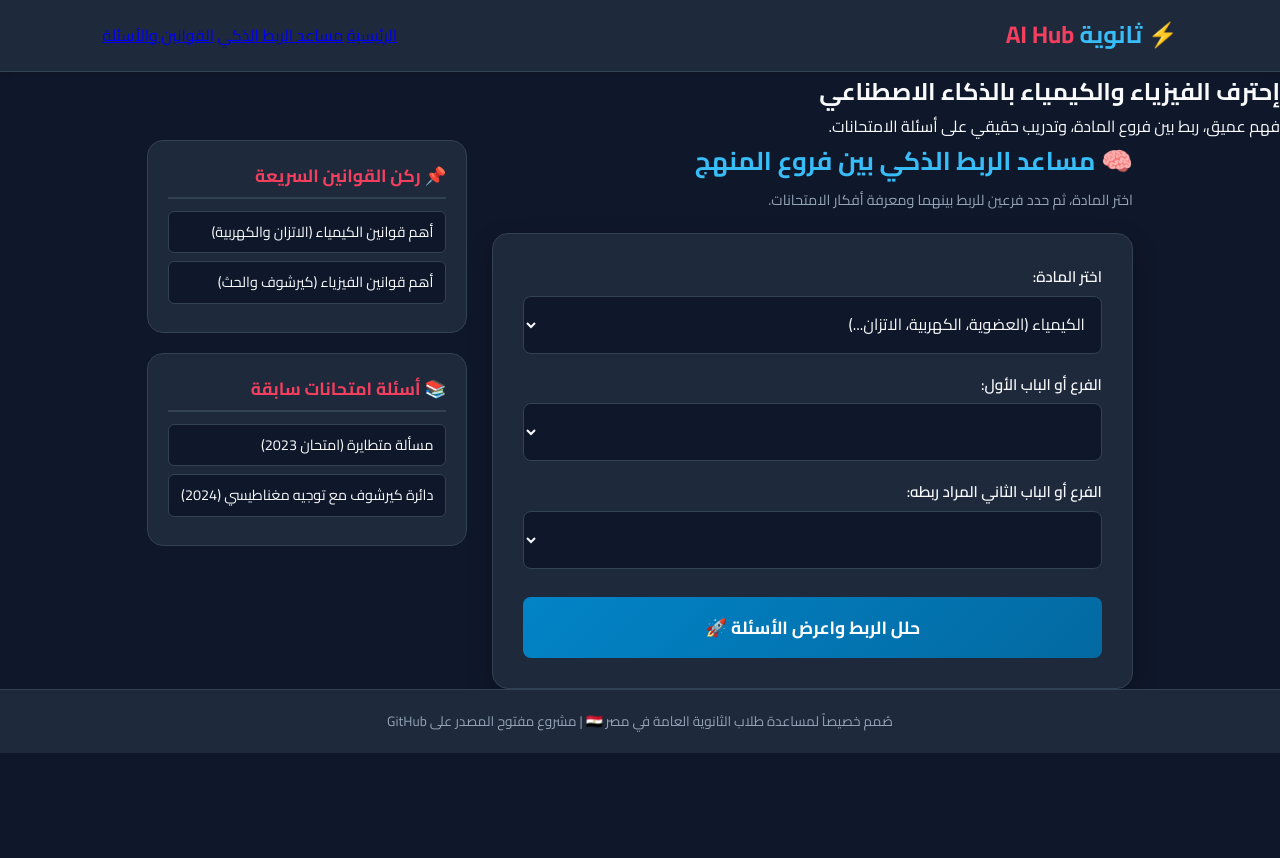
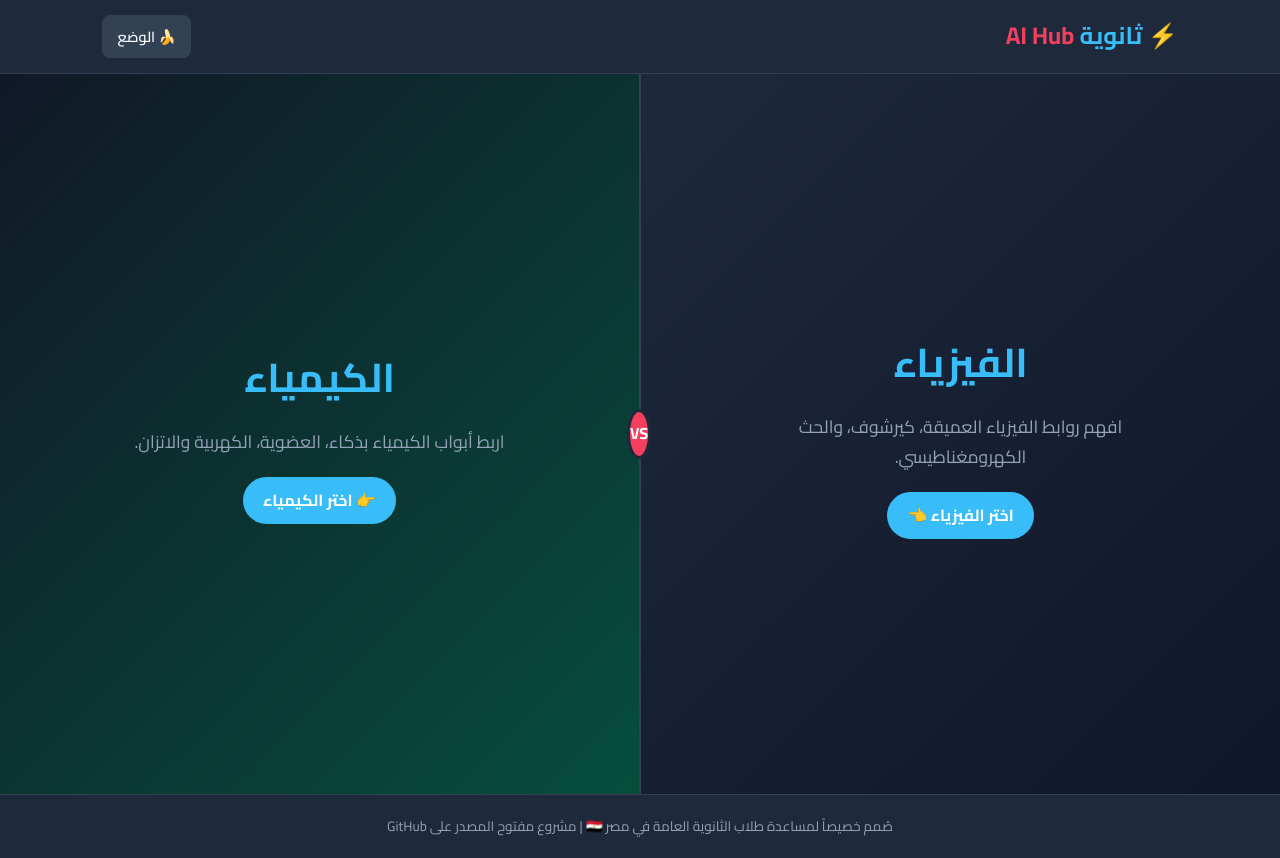
Before and after one commit to OPC-BOY/the_project, a plain HTML site: page index.html in a window 1280 px wide. Before the commit the page ends 800 px from the top, so only its background shows below. Drawn offline with Linux system fonts and the light colour scheme.

Commit message:
index.html

```diff
--- a/index.html
+++ b/index.html
@@ -3,91 +3,91 @@
 <head>
     <meta charset="UTF-8">
     <meta name="viewport" content="width=device-width, initial-scale=1.0">
-    <title>منصة الفيزياء والكيمياء الذكية | الثانوية العامة</title>
+    <title>ثانوية AI Hub | منصة الفيزياء والكيمياء</title>
     <link rel="stylesheet" href="style.css">
     <link href="https://fonts.googleapis.com/css2?family=Cairo:wght@400;600;700&display=swap" rel="stylesheet">
 </head>
-<body>
+<body class="dark-mode">
 
+    <!-- شريط التنقل العلوي -->
     <header class="navbar">
         <div class="logo">⚡ ثانوية <span>AI Hub</span></div>
-        <nav>
-            <a href="#home" class="active">الرئيسية</a>
-            <a href="#linker">مساعد الربط الذكي</a>
-            <a href="#resources">القوانين والأسئلة</a>
-        </nav>
+        <div class="nav-controls">
+            <button id="themeToggle" class="theme-btn" title="تبديل الوضع (دارك/لايت)">🍌 الوضع</button>
+            <button id="backHomeBtn" class="home-btn hidden">الرئيسية (اختيار المادة)</button>
+        </div>
     </header>
 
-    <section id="home" class="hero">
-        <h1>إحترف الفيزياء والكيمياء بالذكاء الاصطناعي</h1>
-        <p>فهم عميق، ربط بين فروع المادة، وتدريب حقيقي على أسئلة الامتحانات.</p>
+    <!-- الشاشة الرئيسية: تقسيم الشاشة (Split Screen) كما رسمتها -->
+    <section id="splitScreen" class="split-screen">
+        <div class="side-card phys-side" onclick="selectSubject('phys')">
+            <div class="card-content">
+                <h2>الفيزياء</h2>
+                <p>افهم روابط الفيزياء العميقة، كيرشوف، والحث الكهرومغناطيسي.</p>
+                <span class="select-badge">اختر الفيزياء 👈</span>
+            </div>
+        </div>
+        <div class="divider-line">
+            <span class="vs-circle">VS</span>
+        </div>
+        <div class="side-card chem-side" onclick="selectSubject('chem')">
+            <div class="card-content">
+                <h2>الكيمياء</h2>
+                <p>اربط أبواب الكيمياء بذكاء، العضوية، الكهربية والاتزان.</p>
+                <span class="select-badge">👉 اختر الكيمياء</span>
+            </div>
+        </div>
     </section>
 
-    <!-- الهيكل الرئيسي للموقع: محتوى أساسي + خانة جانبية (Sidebar) -->
+    <!-- بيئة العمل الداخلية (Workspace) - تظهر بعد اختيار المادة -->
+    <div id="workspace" class="workspace hidden">
         <div class="main-layout container">
 
-        <!-- المحتوى الرئيسي (أداة الربط الذكي) -->
+            <!-- المحتوى الرئيسي (أداة الربط والمسائل) -->
             <main class="content-area">
-            <section id="linker" class="ai-linker-section">
-                <h2>🧠 مساعد الربط الذكي بين فروع المنهج</h2>
-                <p class="section-desc">اختر المادة، ثم حدد فرعين للربط بينهما ومعرفة أفكار الامتحانات.</p>
+                <section class="ai-linker-section">
+                    <h2 id="workspaceTitle">مساعد الربط الذكي</h2>
+                    <p class="section-desc">حدد فرعين من المنهج واستخرج نقطة التقاطع وأسئلة الامتحانات الرسمية.</p>
 
                     <div class="linker-card">
-                    <!-- اختيار المادة -->
                         <div class="input-group">
-                        <label for="subjectSelect">اختر المادة:</label>
-                        <select id="subjectSelect">
-                            <option value="chem">الكيمياء (العضوية، الكهربية، الاتزان...)</option>
-                            <option value="phys">الفيزياء (الكهربية، الحديثة، الحث...)</option>
-                        </select>
+                            <label for="branch1">الباب أو الفرع الأول:</label>
+                            <select id="branch1"></select>
                         </div>
 
-                    <!-- الفرع الأول -->
                         <div class="input-group">
-                        <label for="branch1">الفرع أو الباب الأول:</label>
-                        <select id="branch1">
-                            <!-- سيتم تحديث الخيارات تلقائياً بالجافاسكريبت -->
-                        </select>
+                            <label for="branch2">الباب أو الفرع الثاني المراد ربطه:</label>
+                            <select id="branch2"></select>
                         </div>
 
-                    <!-- الفرع الثاني -->
-                    <div class="input-group">
-                        <label for="branch2">الفرع أو الباب الثاني المراد ربطه:</label>
-                        <select id="branch2">
-                            <!-- سيتم تحديث الخيارات تلقائياً بالجافاسكريبت -->
-                        </select>
-                    </div>
-
-                    <button id="connectBtn" class="primary-btn">حلل الربط واعرض الأسئلة 🚀</button>
+                        <button id="connectBtn" class="primary-btn">حلل الربط الذكي بالذكاء الاصطناعي 🚀</button>
 
                         <!-- صندوق النتيجة -->
                         <div id="aiResult" class="result-box hidden">
-                        <h3>تحليل الربط وأسئلة التدريب:</h3>
-                        <div id="resultContent">جاري تحليل العلاقات...</div>
+                            <div id="resultContent"></div>
                         </div>
                     </div>
                 </section>
+
+                <!-- قسم المثلثات الذهبية والقوانين -->
+                <section class="formulas-section">
+                    <h3>🔺 المثلثات الذهبية وقوانين كتيب المفاهيم</h3>
+                    <div id="trianglesContainer" class="triangles-grid"></div>
+                </section>
             </main>
 
-        <!-- القائمة الجانبية (Sidebar) للقوانين والأسئلة السابقة -->
-        <aside id="resources" class="sidebar">
+            <!-- القائمة الجانبية (Sidebar) -->
+            <aside class="sidebar">
                 <div class="sidebar-card">
-                <h3>📌 ركن القوانين السريعة</h3>
-                <ul class="resource-list" id="lawsList">
-                    <li><a href="#" onclick="showLaw('chem')">أهم قوانين الكيمياء (الاتزان والكهربية)</a></li>
-                    <li><a href="#" onclick="showLaw('phys')">أهم قوانين الفيزياء (كيرشوف والحث)</a></li>
-                </ul>
-            </div>
-
-            <div class="sidebar-card">
-                <h3>📚 أسئلة امتحانات سابقة</h3>
-                <ul class="resource-list" id="examsList">
-                    <li><a href="#" onclick="showExam('chem')">مسألة متطايرة (امتحان 2023)</a></li>
-                    <li><a href="#" onclick="showExam('phys')">دائرة كيرشوف مع توجيه مغناطيسي (2024)</a></li>
+                    <h3>📌 اختصارات سريعة</h3>
+                    <ul class="resource-list">
+                        <li><a href="#" onclick="loadQuickLaw()">القوانين الأساسية للمادة</a></li>
+                        <li><a href="#" onclick="loadPastExam()">أرشيف أسئلة الامتحانات</a></li>
                     </ul>
                 </div>
             </aside>
 
+        </div>
     </div>
 
     <footer>
```
Lines whose indentation alone changed are shown as unchanged.
